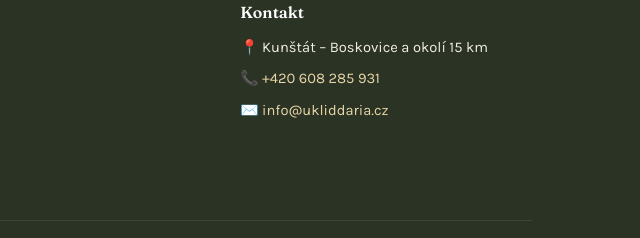
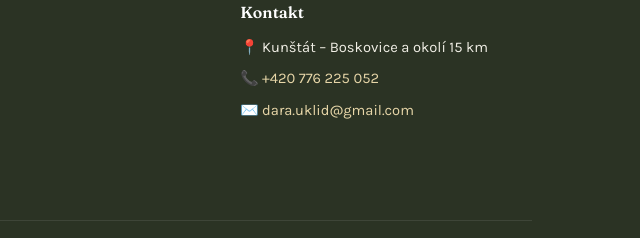
Before and after one commit to slavikkoxan1998/daria-uklid, a plain HTML site: page cenik.html in a window 1280 px wide. Shown: the part 1583-1821 px from the top of the page, 640-1280 px from the left. Drawn offline with nearby package versions, Linux system fonts and the light colour scheme.

Commit message:
Update cenik.html

```diff
--- a/cenik.html
+++ b/cenik.html
@@ -98,8 +98,8 @@
           <h4>Kontakt</h4>
           <ul>
             <li>📍 Kunštát – Boskovice a okolí 15 km</li>
-            <li>📞 <a href="tel:+420608285931">+420 608 285 931</a></li>
-            <li>✉️ <a href="mailto:info@ukliddaria.cz">info@ukliddaria.cz</a></li>
+            <li>📞 <a href="tel:+420 776 225 052">+420 776 225 052</a></li>
+            <li>✉️ <a href="mailto:dara.uklid@gmail.com">dara.uklid@gmail.com</a></li>
           </ul>
         </div>
       </div>
```
